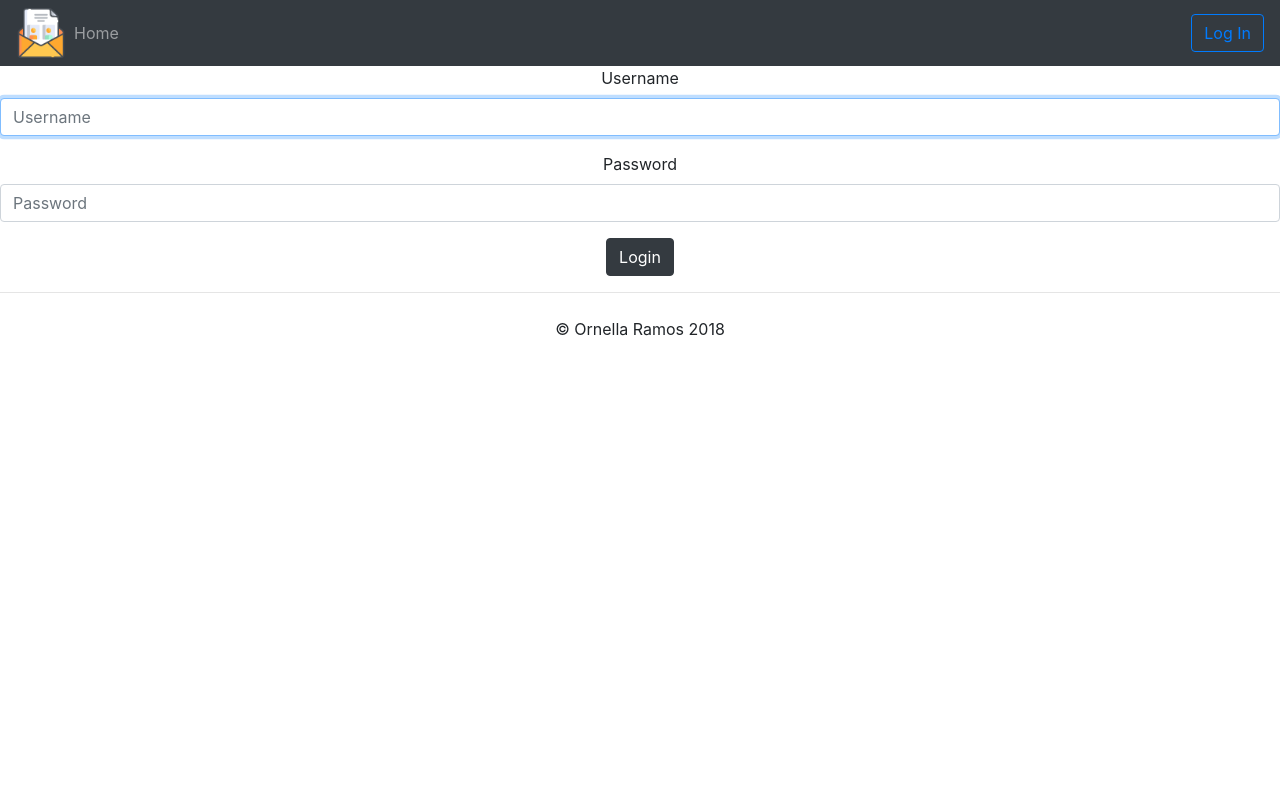
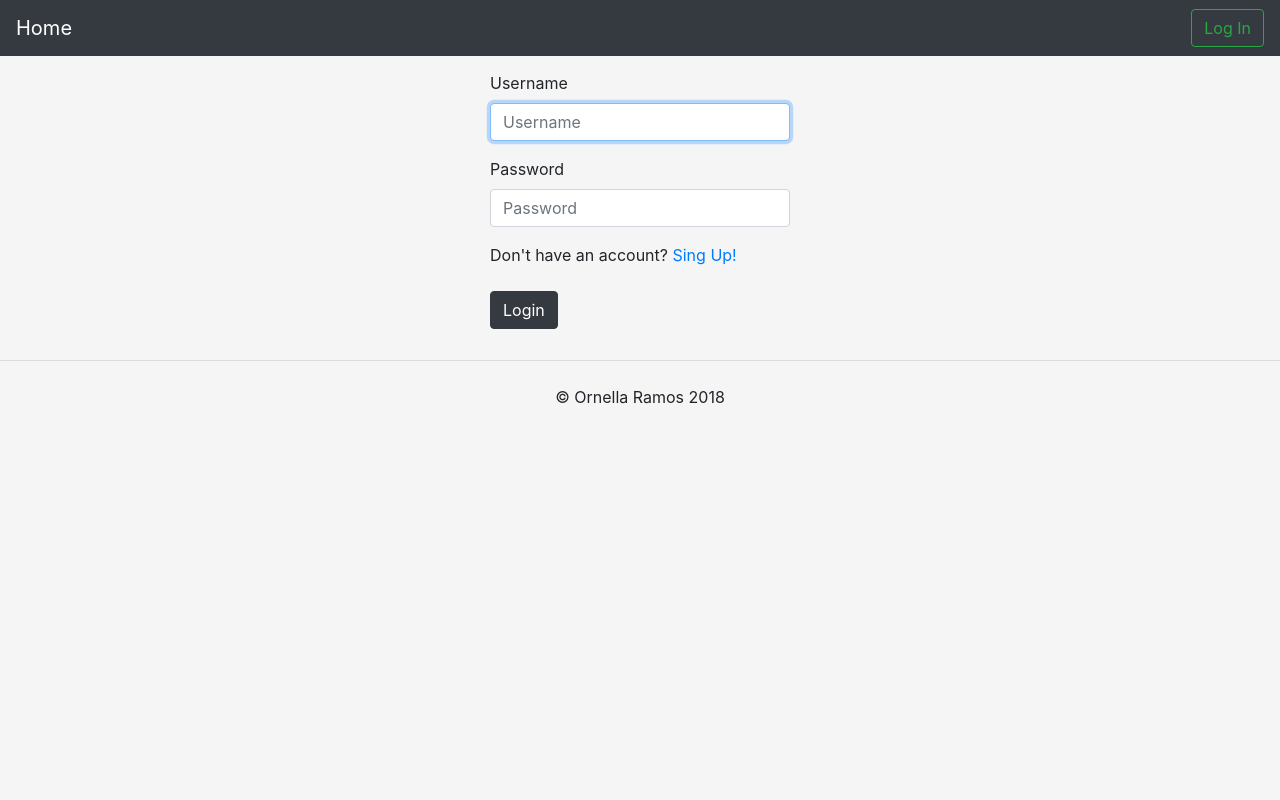
Before and after one commit to ornellaramosv/ORSite, a Django app: page /accounts/login/ in a window 1280 px wide. Run offline with Django 3.2, Linux system fonts and the light colour scheme; parts of the project's set-up code (start-up, migrations or seed data) failed here and were passed over; some libraries are stand-ins or nearby versions.

Commit message:
Sing up form

```diff
--- a/ORSite/settings.py
+++ b/ORSite/settings.py
@@ -42,6 +42,7 @@ INSTALLED_APPS = [
     'polls.apps.PollsConfig',
     'bootstrap_datepicker_plus',
     'bootstrap4',
+    'accounts.apps.AccountsConfig',
 ]
 
 MIDDLEWARE = [
--- a/ORSite/urls.py
+++ b/ORSite/urls.py
@@ -20,4 +20,5 @@ urlpatterns = [
     path('admin/', admin.site.urls, name='admin'),
     path('', include('polls.urls')),
     path('accounts/', include('django.contrib.auth.urls')),
+    path('accounts/', include('accounts.urls')),
 ]
--- /dev/null
+++ b/polls/static/registration/site_OR.css
@@ -0,0 +1,30 @@
+html,
+body {
+    background-color: #f5f5f5;
+}
+
+.body_login {
+    display: -ms-flexbox;
+    -ms-flex-align: center;
+    align-items: center;
+}
+
+.body_signup {
+    display: -ms-flexbox;
+    -ms-flex-align: center;
+    align-items: center;
+}
+
+.form-signin {
+    width: 100%;
+    max-width: 330px;
+    padding: 15px;
+    margin: auto;
+}
+
+.form-signup {
+    width: 100%;
+    max-width: 600px;
+    padding: 15px;
+    margin: auto;
+}
--- a/polls/templates/polls/base.html
+++ b/polls/templates/polls/base.html
@@ -8,20 +8,19 @@
         <!-- Required meta tags -->
         <meta charset="utf-8">
         <meta name="viewport" content="width=device-width, initial-scale=1, shrink-to-fit=no">
-        <title>PollS</title>
+        <title>POLLS</title>
+        <link rel="stylesheet" type="text/css" href="{% static 'registration/site_OR.css' %}">
     </head>
     <body>
         <!--Navigation -->
         <nav class="navbar navbar-expand-lg navbar-dark bg-dark">
-            <img src="{% static 'polls/images/ballot.ico' %}" width="50" height="50">
+            <a class="navbar-brand" href="{% url 'polls:index' %}">Home</a>
             <button class="navbar-toggler" type="button" data-toggle="collapse" data-target="#navbarSupportedContent" aria-controls="navbarSupportedContent" aria-expanded="false" aria-label="Toggle navigation">
                 <span class="navbar-toggler-icon"></span>
             </button>
+
             <div class="collapse navbar-collapse" id="navbarSupportedContent">
                 <ul class="navbar-nav mr-auto">
-                    <li class="nav-item">
-                        <a class="nav-link" href="{% url 'polls:index' %}">Home</a>
-                    </li>
                     {% if user.is_authenticated %}
                         <li class="nav-item dropdown">
                             <a class="nav-link dropdown-toggle" href="#" id="navbarDropdown" role="button" data-toggle="dropdown" aria-haspopup="true" aria-expanded="false">
@@ -32,14 +31,18 @@
                             </div>
                         </li>
                     {% endif %}
+
                 </ul>
+                <ul class="navbar-nav flex-row ml-md-auto d-none d-md-flex">
+                    <li class="nav-item">
                         {% if user.is_authenticated %}
-                    <a href="{% url 'logout' %}" class="btn btn-outline-primary" role="button" aria-pressed="true">Log Out</a>
+                            <a href="{% url 'logout' %}" class="btn btn-outline-success" role="button" aria-pressed="true">Log Out</a>
                         {% else %}
-                    <a href="{% url 'login' %}" class="btn btn-outline-primary" role="button" aria-pressed="true">Log In</a>
+                            <a href="{% url 'login' %}" class="btn btn-outline-success" role="button" aria-pressed="true">Log In</a>
                         {% endif %}
+                    </li>
+                </ul>
             </div>
-
         </nav>
 
         <!--Cover -->
--- a/polls/templates/registration/login.html
+++ b/polls/templates/registration/login.html
@@ -1,13 +1,15 @@
 {% extends 'polls/base.html' %}
 {% load bootstrap4 %}
 {% load static %}
-<link rel="stylesheet" type="text/css" href="{% static 'registration/signin.css' %}">
 {% block content %}
-<body class="text-center">
-<form method="post" class="form-signin">
-  {% csrf_token %}
-  {% bootstrap_form form %}
-  <button type="submit" class="save btn btn-dark">Login</button>
-</form>
+<body class="body_login">
+    <form method="post" class="form-signin">
+      {% csrf_token %}
+      {% bootstrap_form form %}
+      Don't have an account? <a href="{% url 'signup' %}">Sing Up!</a>
+      <br><br>
+      <button type="submit" class="save btn btn-dark">Login</button>
+    </form>
+
 </body>
 {% endblock %}
--- a/polls/views.py
+++ b/polls/views.py
@@ -1,4 +1,3 @@
-from django.shortcuts import render
 from django.http import HttpResponseRedirect
 from .models import Question, Choice, Topic
 from django.urls import reverse
```
Also changed, not shown: accounts/templates/accounts/signup.html (added, +12 -0 lines), polls/static/registration/signin.css (deleted, +0 -44 lines), README.md, polls/static/polls/images/background.gif (deleted), polls/static/polls/images/ballot.ico (deleted), polls/static/polls/images/polling.ico (deleted). Lines whose indentation alone changed are shown as unchanged.
